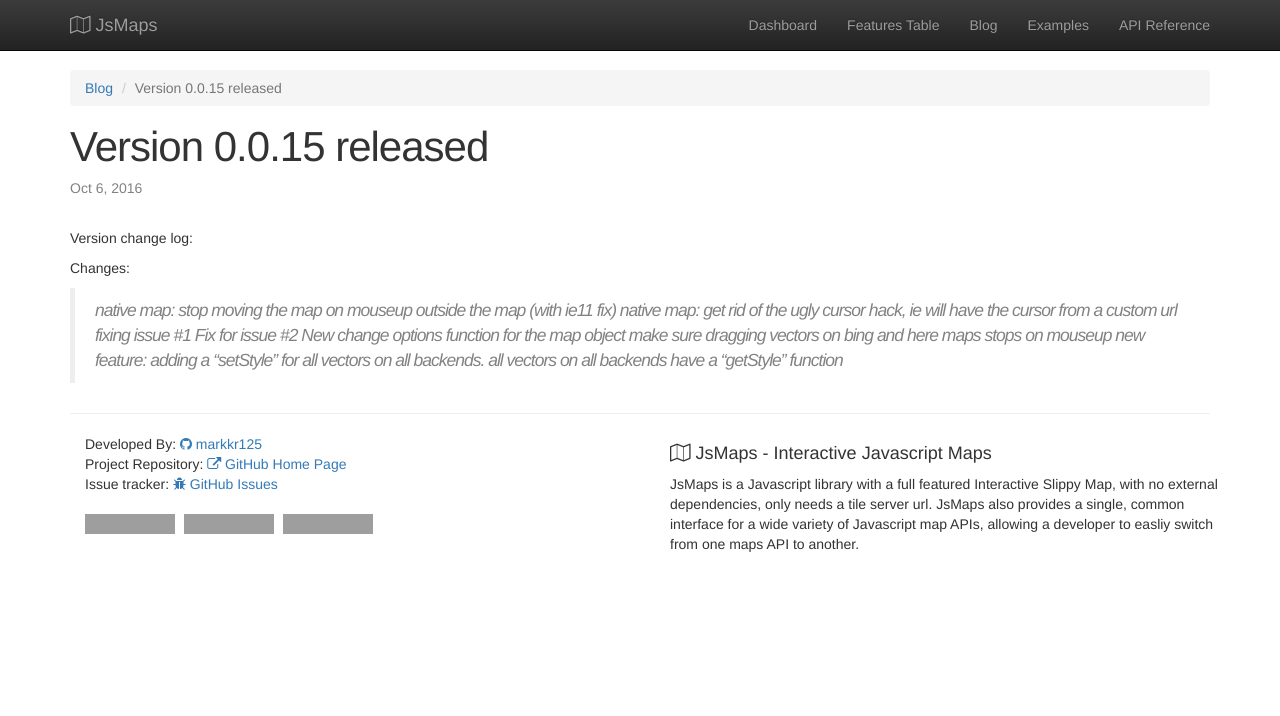
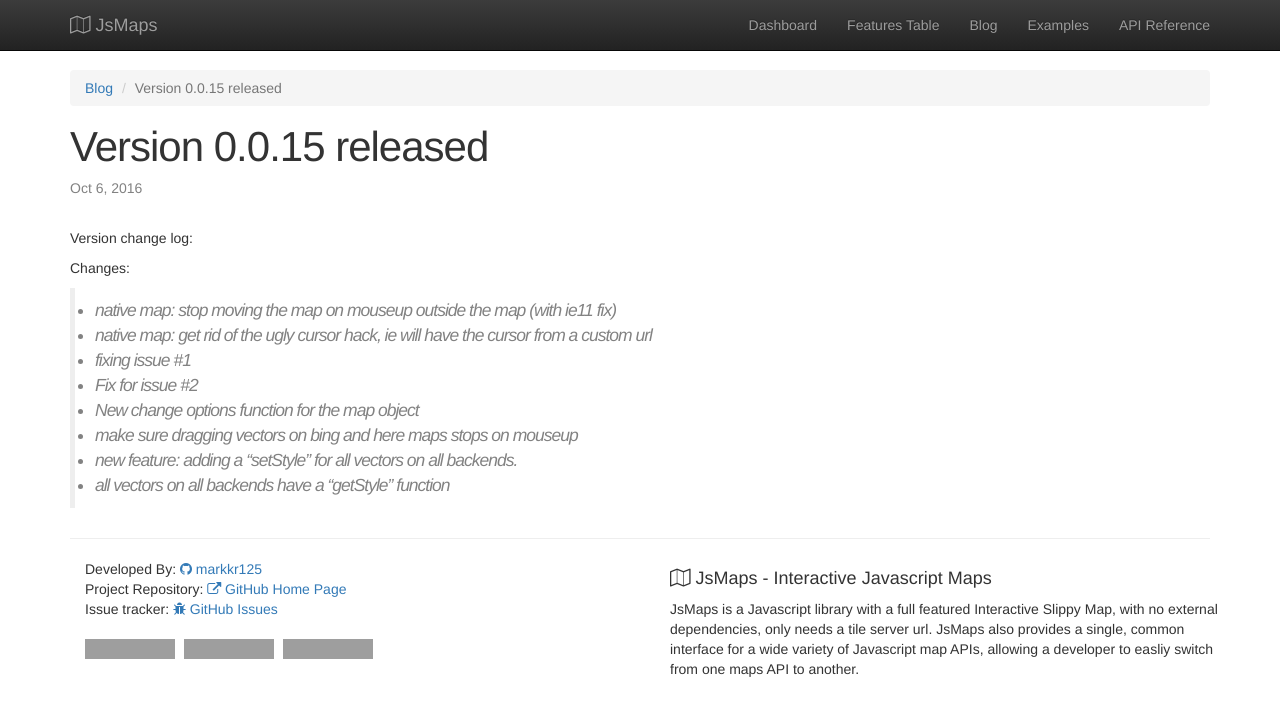
Before and after one commit to markkr125/jsmaps, a Jekyll site: the page built from _posts/2016-10-06-version-released-0015.markdown, in a window 1280 px wide, cut to the strip 0-716 px from the top of the page. Built offline with Jekyll 4.4.1, drawn with Linux system fonts in a browser that asks for light colours; nearby versions of some CDN libraries; grey boxes are pictures that could not be loaded.

```diff
--- a/_posts/2016-10-06-version-released-0015.markdown
+++ b/_posts/2016-10-06-version-released-0015.markdown
@@ -9,11 +9,11 @@ Version change log:
 
 Changes:
 
-> native map: stop moving the map on mouseup outside the map (with ie11 fix)
-> native map: get rid of the ugly cursor hack, ie will have the cursor from a custom url
-> fixing issue #1
-> Fix for issue #2
-> New change options function for the map object
-> make sure dragging vectors on bing and here maps stops on mouseup
-> new feature: adding a "setStyle" for all vectors on all backends.
-> all vectors on all backends have a "getStyle" function
+> * native map: stop moving the map on mouseup outside the map (with ie11 fix)
+> * native map: get rid of the ugly cursor hack, ie will have the cursor from a custom url
+> * fixing issue #1
+> * Fix for issue #2
+> * New change options function for the map object
+> * make sure dragging vectors on bing and here maps stops on mouseup
+> * new feature: adding a "setStyle" for all vectors on all backends.
+> * all vectors on all backends have a "getStyle" function
```
